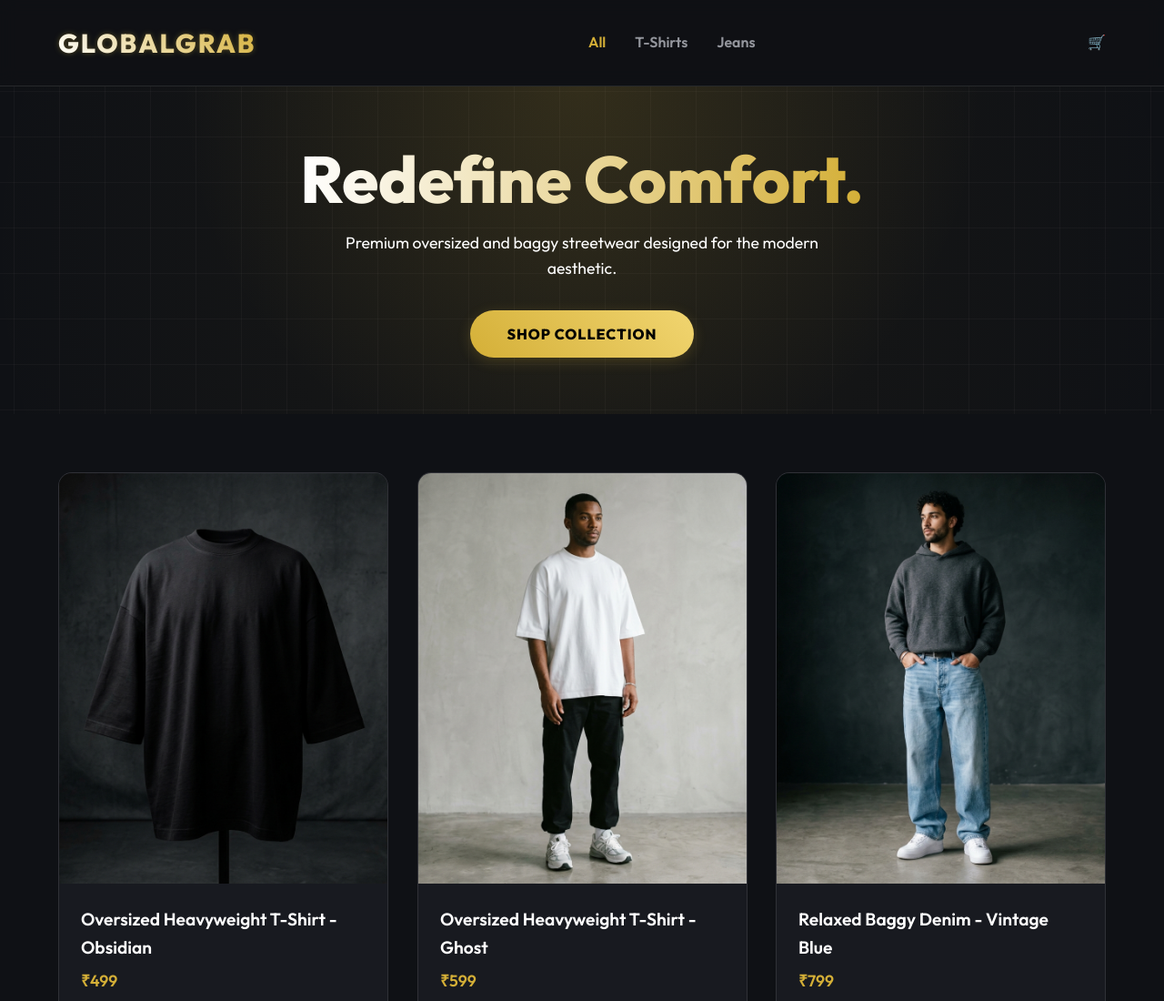
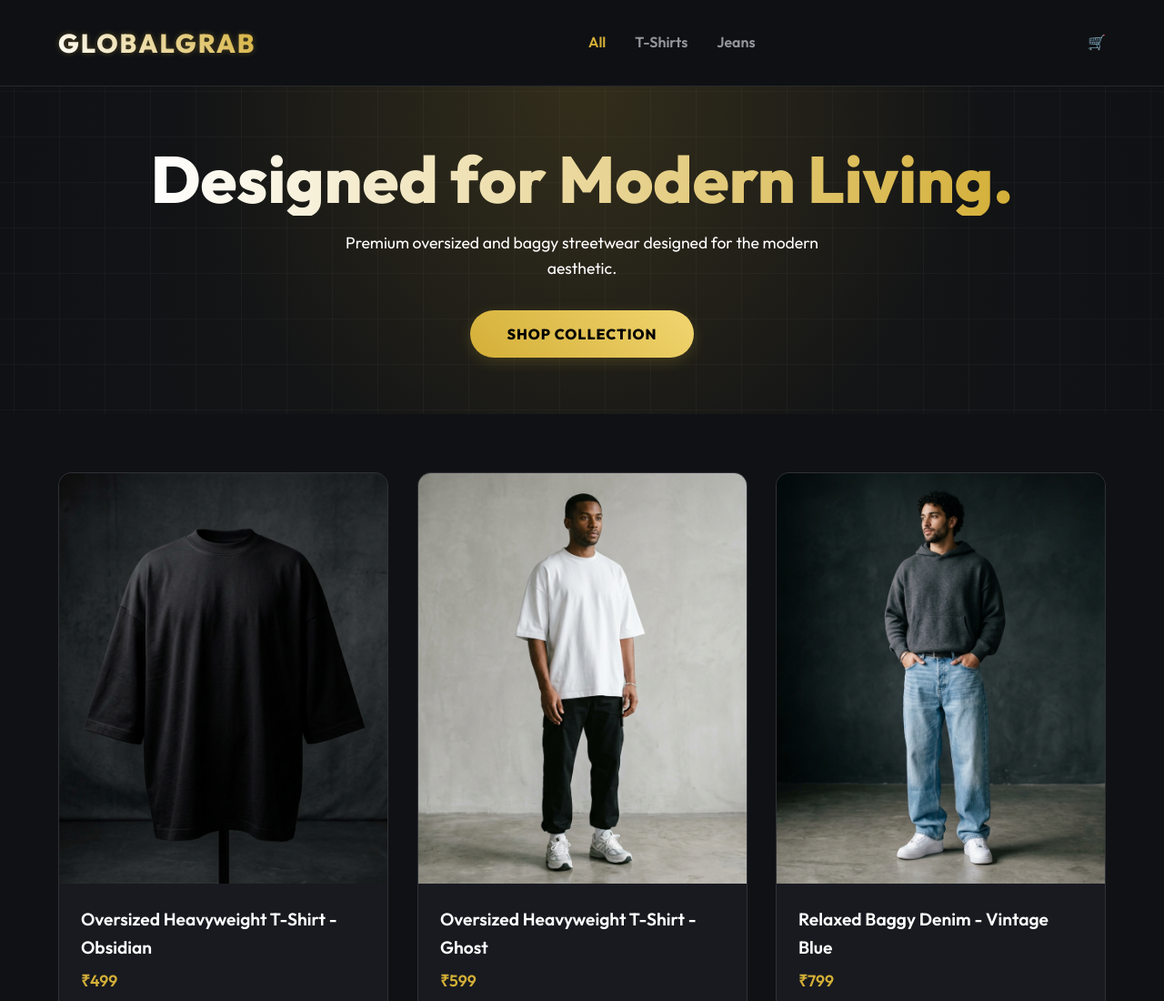
Before and after one commit to kumarsunny68069-max/GLOBAL-CATLOG, a plain HTML site: page index.html in a window 1280 px wide. Shown: the top 1100 px of the page at 91% size. Drawn offline with Linux system fonts and the light colour scheme.

Commit message:
Add files via upload

```diff
--- a/index.html
+++ b/index.html
@@ -31,7 +31,7 @@
 
     <header class="hero">
         <div class="hero-content">
-            <h1>Redefine Comfort.</h1>
+            <h1>Designed for Modern Living.</h1>
             <p>Premium oversized and baggy streetwear designed for the modern aesthetic.</p>
             <button class="cta-btn">Shop Collection</button>
         </div>
```
